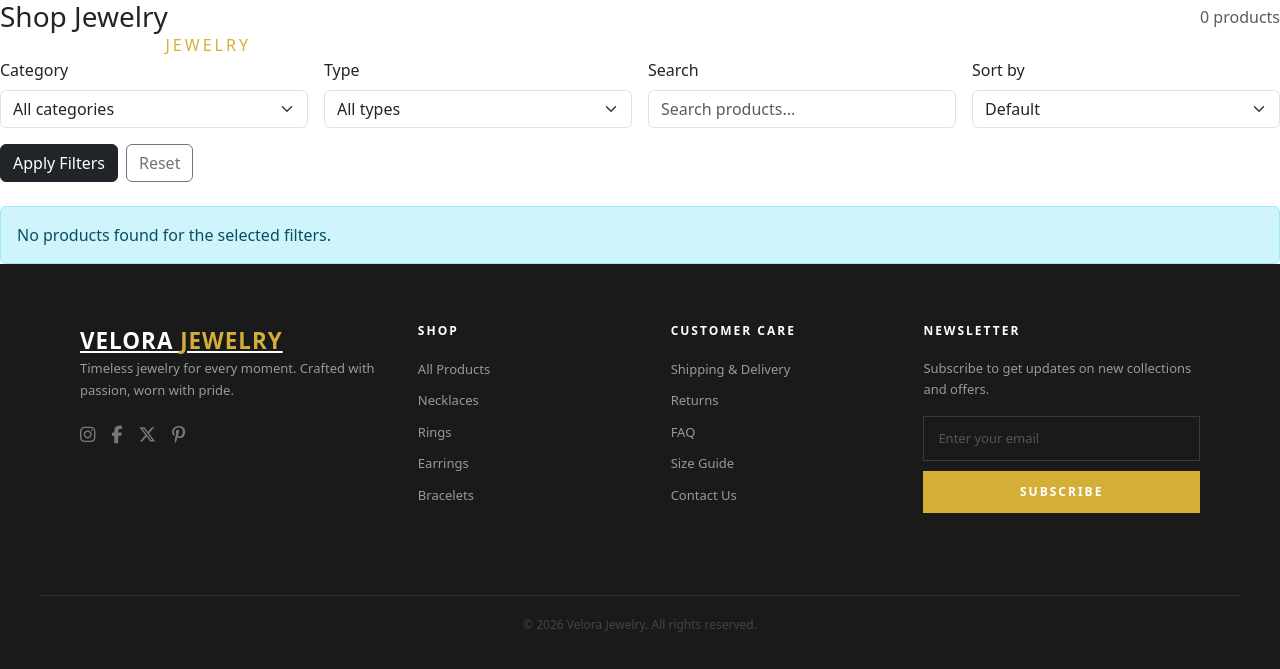
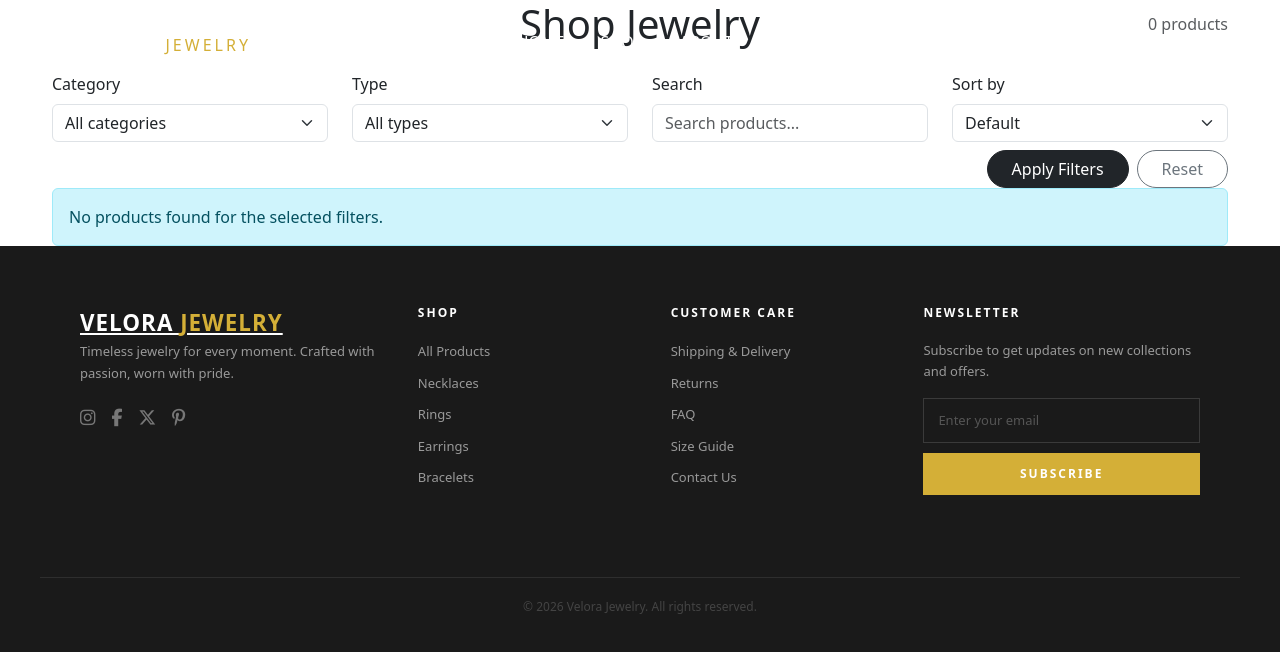
Before and after one commit to PDennise/velora_jewelry, a Django app: page /shop/ in a window 1280 px wide. Shown: the top 669 px of the page. Run offline with Django 4.2, Linux system fonts and the light colour scheme; data that the repository does not hold is empty.

Commit message:
feat(product-list): add banner, filtering, sorting and pagination logic

```diff
--- a/shop/models.py
+++ b/shop/models.py
@@ -5,6 +5,12 @@
 
 class Category(models.Model):
     name = models.CharField(max_length=100)
+    slug = models.SlugField(unique=True, blank=True)
+
+    def save(self, *args, **kwargs):
+        if not self.slug:
+            self.slug = slugify(self.name)
+        super().save(*args, **kwargs)
 
     def __str__(self):
         return self.name
--- a/shop/templates/shop/product_list.html
+++ b/shop/templates/shop/product_list.html
@@ -2,42 +2,54 @@
 {% load static %}
 {% block title %}Products{% endblock %}
 {% block content %}
-<div class="d-flex justify-content-between align-items-center mb-4">
-    <h1 class="h3 mb-0">Shop Jewelry</h1>
-    <span class="text-muted">{{ products|length }} product{{ products|length|pluralize }}</span>
+
+<section class="banner-section">
+    <div class="banner-overlay"></div>
+</section>
+
+<div class="container">
+
+    <div class="position-relative mb-4">
+        <h1 class="display-6 text-center shop" >Shop Jewelry</h1>
+        <span class="text-muted position-absolute end-0 top-50 translate-middle-y">
+            {{ products|length }} product{{ products|length|pluralize }}
+        </span>
     </div>
+
 
     <!-- Filter form: category, type and search -->
 
-<form method="get" class="row g-3 mb-4">
-    <div class="col-md-3">
-        <label for="category" class="form-label">Category</label>
-        <select class="form-select" name="category" id="category">
+    <form method="get" class="row g-4 align-items-end" id="category-form">
+        <div class="col-lg-3 col-md-6">
+            <label for="category" class="form-label filter-label">
+                Category
+            </label>
+            <select class="form-select filter-input" name="category" id="category">
                 <option value="">All categories</option>
                 {% for category in categories %}
-            <option value="{{ category.id }}" {% if selected_category == category.id %}selected{% endif %}>
+                <option value="{{ category.slug }}" {% if selected_category == category.slug %}selected{% endif %}>
                     {{ category.name }}
                 </option>
                 {% endfor %}
             </select>
         </div>
-    <div class="col-md-3">
-        <label for="type" class="form-label">Type</label>
-        <select class="form-select" name="type" id="type">
+        <div class="col-lg-3 col-md-6">
+            <label for="type" class="form-label filter-label">Type</label>
+            <select class="form-select filter-input" name="type" id="type">
                 <option value="">All types</option>
                 {% for value, label in product_type_choices %}
                 <option value="{{ value }}" {% if selected_type == value %}selected{% endif %}>{{ label }}</option>
                 {% endfor %}
             </select>
         </div>
-    <div class="col-md-3">
-        <label for="q" class="form-label">Search</label>
-        <input type="text" name="q" id="q" class="form-control" value="{{ search_query }}"
+        <div class="col-lg-3 col-md-6">
+            <label for="q" class="form-label filter-label">Search</label>
+            <input type="text" name="q" id="q" class="form-control filter-input" value="{{ search_query }}"
                 placeholder="Search products...">
         </div>
-    <div class="col-md-3">
-        <label for="sort" class="form-label">Sort by</label>
-        <select name="sort" id="sort" class="form-select">
+        <div class="col-lg-3 col-md-6">
+            <label for="sort" class="form-label filter-label">Sort by</label>
+            <select name="sort" id="sort" class="form-select filter-input">
                 <option value="">Default</option>
                 <option value="price_asc" {% if selected_sort == "price_asc" %}selected{% endif %}>
                     Price: Low to High
@@ -50,9 +62,11 @@
                 </option>
             </select>
         </div>
-    <div class="col-md-3 d-flex align-items-end gap-2">
-        <button type="submit" class="btn btn-dark">Apply Filters</button>
-        <a href="{% url 'shop:product-list' %}" class="btn btn-outline-secondary">Reset</a>
+        <div class="col-12 d-flex gap-2 justify-content-end mt-2">
+            <button type="submit" class="btn btn-dark px-4 rounded-pill">Apply Filters</button>
+            <a href="{% url 'shop:product-list' %}" class="btn btn-outline-secondary px-4 rounded-pill">
+                Reset
+            </a>
         </div>
     </form>
 
@@ -90,8 +104,8 @@
     <!-- Preserve filters when navigating between pages -->
 
     {% if is_paginated %}
-<nav class="mt-4">
-    <ul class="pagination justify-content-center">
+    <nav class="mt-5">
+        <ul class="pagination justify-content-center custom-pagination">
 
             {% if page_obj.has_previous %}
             <li class="page-item">
@@ -100,7 +114,7 @@
                     {% if selected_type %}&type={{ selected_type }}{% endif %}
                     {% if search_query %}&q={{ search_query }}{% endif %}
                     {% if selected_sort %}&sort={{ selected_sort }}{% endif %}">
-                First
+                    «
                 </a>
             </li>
             <li class="page-item">
@@ -109,14 +123,14 @@
                     {% if selected_type %}&type={{ selected_type }}{% endif %}
                     {% if search_query %}&q={{ search_query }}{% endif %}
                     {% if selected_sort %}&sort={{ selected_sort }}{% endif %}">
-                Previous
+                    ‹
                 </a>
             </li>
             {% endif %}
 
             <li class="page-item active">
-            <span class="page-link">
-                Page {{ page_obj.number }} of {{ page_obj.paginator.num_pages }}
+                <span class="page-link page-indicator">
+                    Page {{ page_obj.number }} / {{ page_obj.paginator.num_pages }}
                 </span>
             </li>
 
@@ -127,7 +141,7 @@
                     {% if selected_type %}&type={{ selected_type }}{% endif %}
                     {% if search_query %}&q={{ search_query }}{% endif %}
                     {% if selected_sort %}&sort={{ selected_sort }}{% endif %}">
-                Next
+                    ›
                 </a>
             </li>
             <li class="page-item">
@@ -136,7 +150,7 @@
                     {% if selected_type %}&type={{ selected_type }}{% endif %}
                     {% if search_query %}&q={{ search_query }}{% endif %}
                     {% if selected_sort %}&sort={{ selected_sort }}{% endif %}">
-                Last
+                    »
                 </a>
             </li>
             {% endif %}
@@ -144,4 +158,5 @@
         </ul>
     </nav>
 {% endif %}
+</div>
 {% endblock %}
--- a/shop/views.py
+++ b/shop/views.py
@@ -15,7 +15,7 @@
     # Apply filters based on query parameters (category, type, search)
     def get_queryset(self):
         queryset = Product.objects.select_related("category").all()
-        category_id = self.request.GET.get("category") # Makes category filter
+        category_slug = self.request.GET.get("category")
         product_type = self.request.GET.get("type")
         search_query = self.request.GET.get("q")
         sort = self.request.GET.get("sort")
@@ -32,8 +32,9 @@
         else:
             queryset = queryset.order_by("-created_at")
 
-        if category_id not in [None, "", "None"]:
-            queryset = queryset.filter(category__name__iexact=category_id)
+
+        if category_slug not in [None, "", "None"]:
+            queryset = queryset.filter(category__slug=category_slug )
         if product_type:
             queryset = queryset.filter(product_type=product_type)
         if search_query:
```
Also changed, not shown: shop/migrations/0008_category_slug.py (added), shop/migrations/0009_alter_category_slug.py (added), static/assets/images/shop-jewelry-img.jpg (added). Lines whose indentation alone changed are shown as unchanged.
